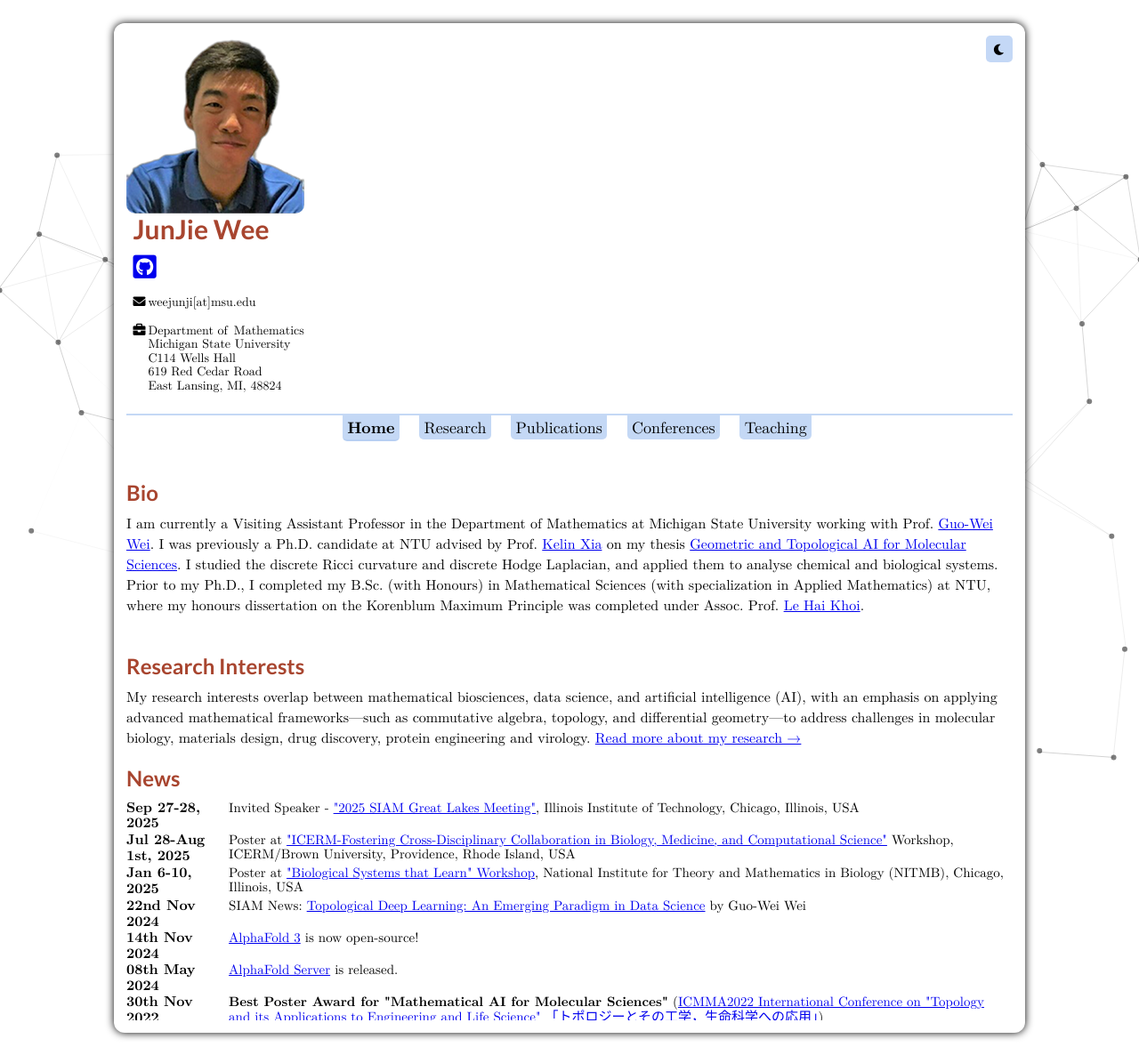
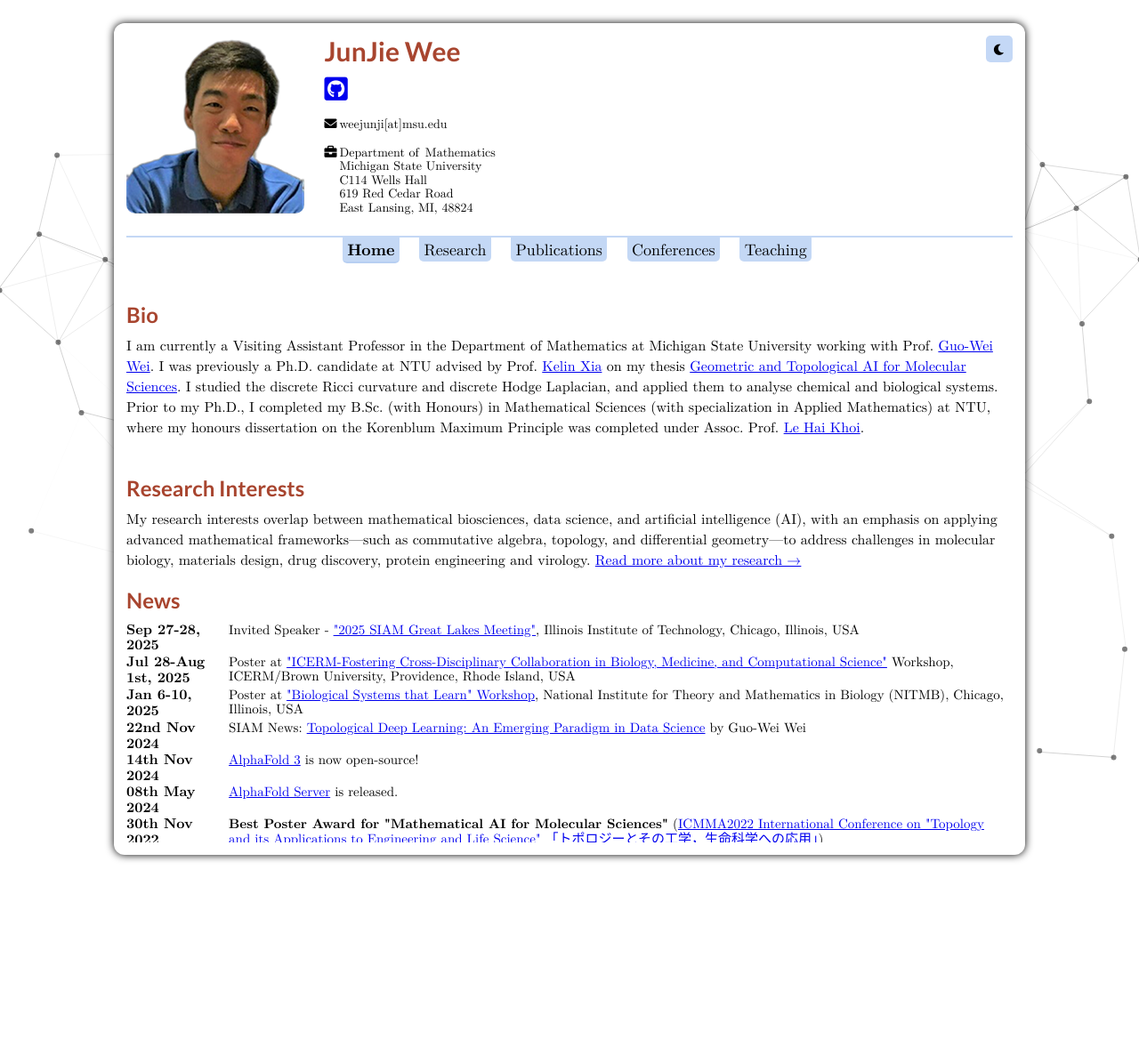
Before and after one commit to junjiewee/junjiewee.github.io, a Jekyll site: the page built from index.html, in a window 1280 px wide. Shown: the whole page at 89% size. Built offline with Jekyll 4.4.1, drawn with Linux system fonts in a browser that asks for light colours; nearby versions of some CDN libraries; a style sheet for code colours, icons or effects is not loaded; after the commit the page ends 986 px from its top, so only the background shows below that.

Commit message:
Fix desktop layout broken by table.imgtable width:100%
A <table> establishes its own block-formatting context, so width:100%
on it resolves against the full parent width rather than the narrower
space actually left beside the floated photo - it could no longer fit
beside the photo, so it dropped below entirely instead of sitting
side-by-side, producing a large dead gap next to the photo.

Fix: give #contacts (the table's actual parent) a BFC via
overflow:hidden, which makes it shrink to exactly the space available
beside the float. width:100% on the table then correctly fills
whatever that turns out to be - the narrow strip beside the photo in
desktop/tablet mode, or the full card width once the photo stacks
above it on mobile. Verified side-by-side layout at 1000px and 558px,
and stacked/centered layout still correct at 375px.

```diff
--- a/css/style.css
+++ b/css/style.css
@@ -763,11 +763,19 @@ table.imgtable, table.imgtable td {
   text-align: left;
 }
 
-/* Without an explicit width this table (name/icons/contact-info block)
-   shrink-wraps to its content's natural preferred width instead of
-   filling the space actually available - which meant reducing font-size
-   to fix wrapping barely helped, since the table shrank right along
-   with the smaller text. Stretch it to use all available room instead. */
+/* A <table> always establishes its own block-formatting context, so
+   width:100% on the table resolves against the full parent width - not
+   the narrower space actually left beside the floated photo - which
+   pushed it below the photo entirely instead of beside it. Giving the
+   table's own parent (#contacts) a BFC via overflow:hidden makes IT
+   shrink to exactly the space available beside the float; width:100%
+   on the table then correctly fills whatever that turns out to be -
+   the narrow beside-the-photo strip in desktop/tablet mode, or the
+   full card width once the photo stacks above it on mobile. */
+#contacts {
+  overflow: hidden;
+}
+
 table.imgtable {
   width: 100%;
 }
```
